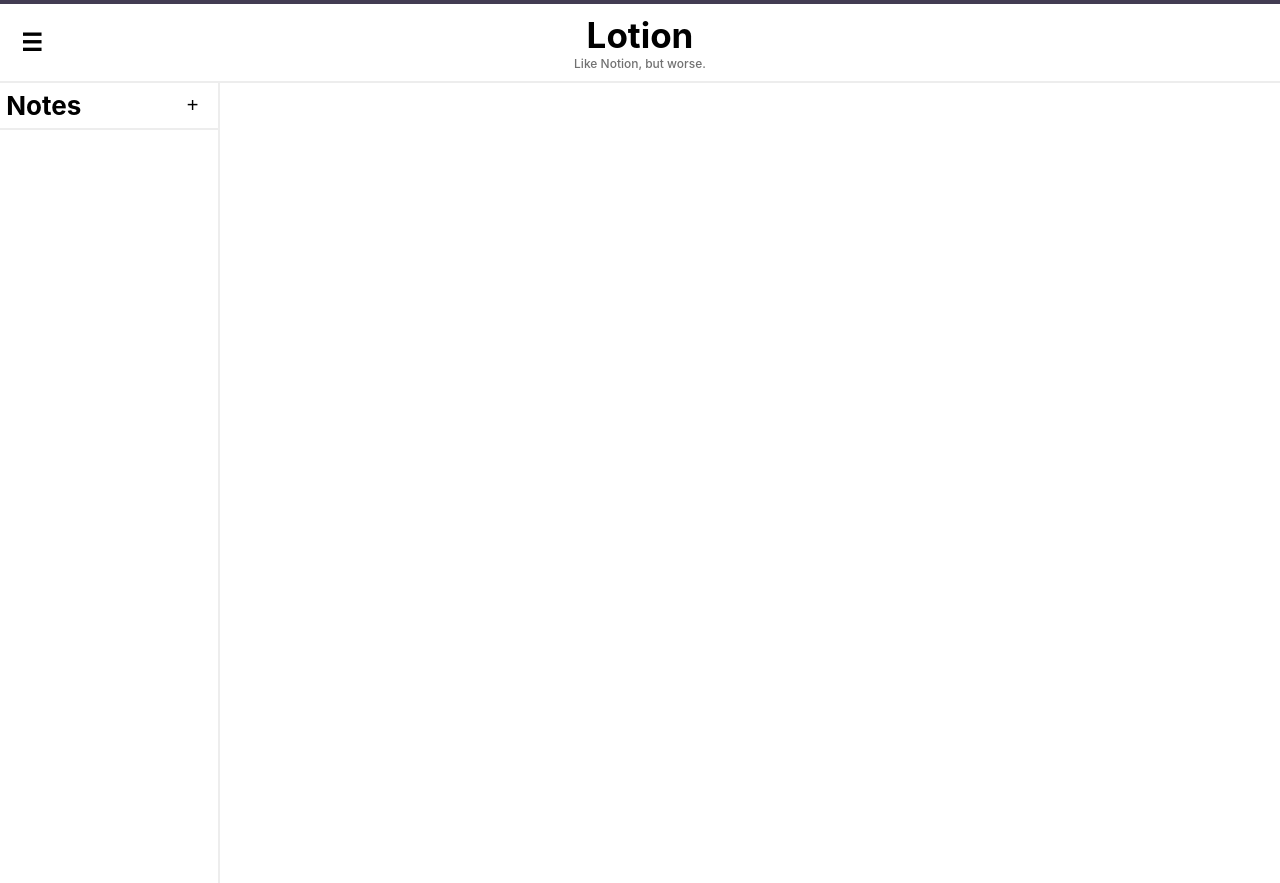
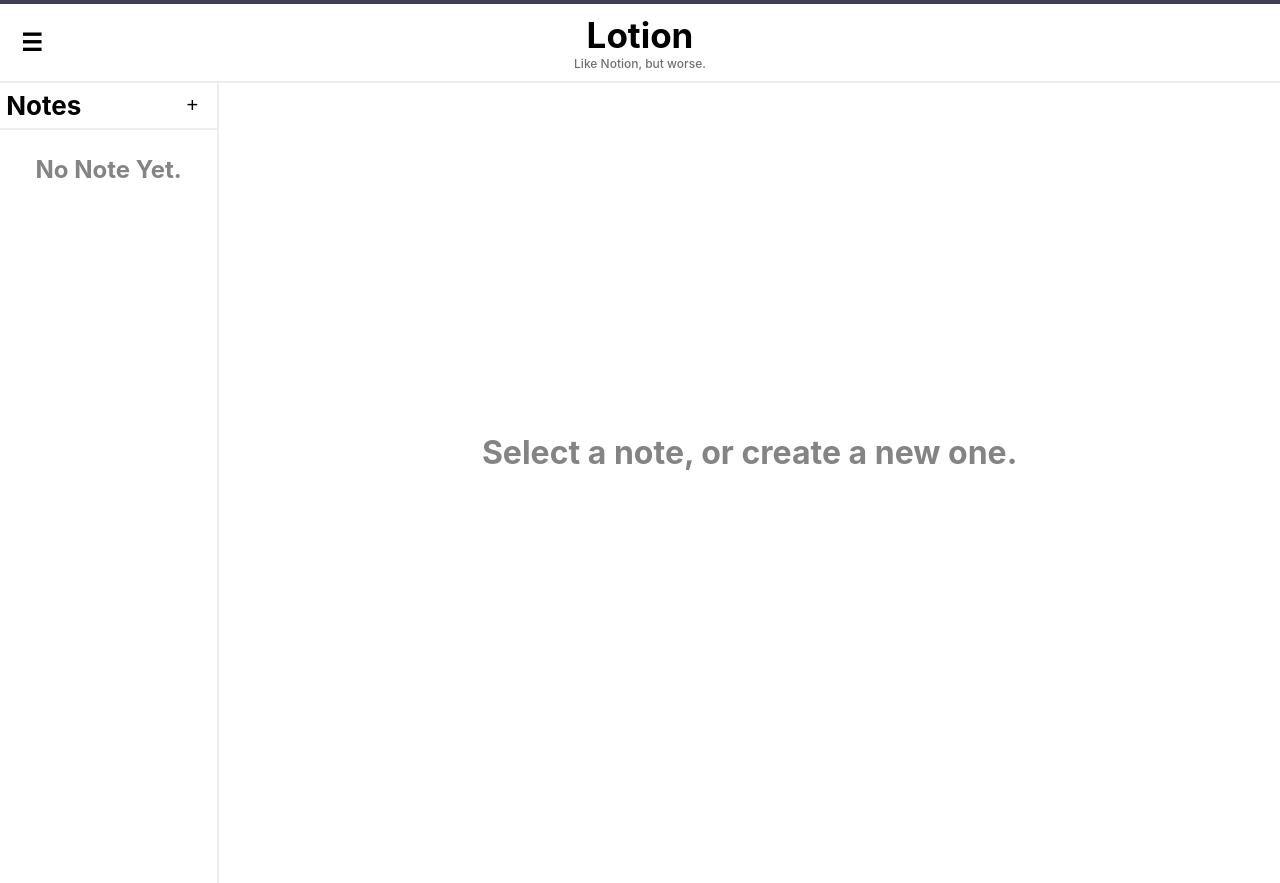
Before and after one commit to Ruvaakaan/ensf381-assign6-personal, a React (Create React App) app: page /users/1 in a window 1280 px wide. Built offline with nearby package versions, Linux system fonts and the light colour scheme.

Commit message:
calendar icon isnt working idk why

```diff
--- a/package.json
+++ b/package.json
@@ -7,7 +7,9 @@
     "@testing-library/react": "^13.4.0",
     "@testing-library/user-event": "^13.5.0",
     "react": "^18.2.0",
+    "react-calendar": "^4.0.0",
     "react-dom": "^18.2.0",
+    "react-icons": "^4.7.1",
     "react-quill": "^2.0.0",
     "react-router-dom": "^6.8.1",
     "react-scripts": "5.0.1",
--- a/src/App.js
+++ b/src/App.js
@@ -2,6 +2,7 @@
 import uuid from "react-uuid";
 import Side from "./Side";
 import Main from "./Main";
+import { BrowserRouter, Routes, Route } from "react-router-dom";
 
 
 
@@ -9,6 +10,7 @@
 {
   const [noteList, setNoteList] = useState([]);
   const [currentNote, setCurrentNote] = useState(false);
+  const [newNoteAdded, setnewNoteAdded] = useState(false);
 
   function addNote()
   {
@@ -21,13 +23,14 @@
     console.log(newNote);
 
     setNoteList([newNote, ...noteList]);
+    setnewNoteAdded(true);
 
   };
 
   function deleteNote(deleteId)
   {
     const answer = window.confirm("Are you sure you want to delete this note?");
-    if (answer)
+    if(answer)
     {
     setNoteList(noteList.filter((note) => note.id != deleteId));
     }
@@ -53,17 +56,24 @@
         </div>
       </div>
       <div id="middle">
+        {/* <BrowserRouter>
+          <Routes>
+            <Route path="/users/:userId" element={<User />}></Route>
+          </Routes>
+        </BrowserRouter> */}
         <Side
           noteList={noteList}
           addNote={addNote}
           currentNote={currentNote}
           setCurrentNote={setCurrentNote}
+          newNoteAdded={newNoteAdded}
         ></Side>
         <Main
           noteList={noteList}
           deleteNote={deleteNote}
           // getCurrentNote={getCurrentNote()}
           saveNote={saveNote}
+          newNoteAdded={newNoteAdded}
         ></Main>
       </div>
     </>
--- a/src/Main.js
+++ b/src/Main.js
@@ -1,14 +1,31 @@
 import { useState } from 'react';
 import ReactQuill from 'react-quill';
 import 'react-quill/dist/quill.snow.css';
+import Calendar from "react-calendar";
+import "react-calendar/dist/Calendar.css";
+import { FaCalendarAlt } from 'react-icons/fa';
 
-function Main({noteList, saveNote, deleteNote}) {
+function Main({noteList, saveNote, deleteNote, newNoteAdded}) {
 
   const [noteContent, setNoteContent] = useState('');
+  const [date, setDate] = useState(new Date());
+  const [showCalendar, setShowCalendar] = useState(false);
 
   const handleChange = (value) => {
     setNoteContent(value);
   };
+
+  const handleCalendarButtonClick = () => {
+    setShowCalendar(!showCalendar);
+  }
+
+  if (!newNoteAdded || noteList.length == 0) {
+    return (
+      <div id="mainBox">
+        <div id="mainNoteMessage">Select a note, or create a new one.</div>
+      </div>
+    );
+  }
 
   return (
     <>
@@ -40,12 +57,25 @@
                 onClick={() => deleteNote(note.id)}
                 id="deleteNote"
                 >Delete</button>
+                <button
+                onClick={handleCalendarButtonClick}
+                id="calendarButton"
+                ><FaCalendarAlt /></button>
               </div>
             </div>
 
             <div id="noteEdit">
-              <ReactQuill placeholder="Write your note here..." value={noteContent} onChange={handleChange} />
+              <ReactQuill
+              placeholder="Write your note here..."
+              value={noteContent}
+              onChange={handleChange} />
             </div>
+
+            {showCalendar &&
+              <div id="calendarWrapper">
+                <Calendar value={date} onChange={setDate} />
+              </div>
+            }
         </div>
 
       ))}
--- a/src/Side.js
+++ b/src/Side.js
@@ -1,8 +1,25 @@
 import { useState } from "react";
 import uuid from "react";
 
-function Side({noteList, addNote, currentNote, setCurrentNote})
+function Side({noteList, addNote, currentNote, setCurrentNote, newNoteAdded})
 {
+
+  if (!newNoteAdded || noteList.length == 0) {
+    return (
+
+      <div id="sideBox">
+        <div id="sideTitle">
+          &nbsp;Notes
+          <button
+            onClick={addNote}
+            id="addNote"
+          >+</button>
+        </div>
+        <div id="sideNoteMessage">No Note Yet.</div>
+      </div>
+
+    );
+  }
 
   return (
     <>
--- a/src/index.css
+++ b/src/index.css
@@ -67,6 +67,14 @@
   flex-direction: column;
   border-right: 2px solid#EDEDED;
   position: relative;
+}
+
+#sideNoteMessage {
+  font-size: 1.5rem;
+  font-weight: bold;
+  text-align: center;
+  color: #838483;
+  margin-top: 25px
 }
 
 #sideTitle {
@@ -153,6 +161,16 @@
   flex-direction: column;
 }
 
+#mainNoteMessage {
+  font-size: 2rem;
+  font-weight: bold;
+  text-align: center;
+  align-items: center;
+  color: #838483;
+  margin-top: 350px;
+
+}
+
 #noteTop {
   /* background-color: darkblue; */
   display: flex;
@@ -211,14 +229,6 @@
   color: white;
 }
 
-
-#noteEdit {
-  /* background-color: blueviolet; */
-  margin: -1px;
-  /* margin-right: -1px; */
-
-}
-
 .ql-container.ql-snow {
   border: none !important;
   height: calc(100vh-100);
@@ -227,25 +237,15 @@
   padding: 0;
 }
 
-ql-toolbar.ql-snow {
-  border: none !important;
+.ql-toolbar.ql-snow {
+  border-right: none !important;
+  border-left: none !important;
+  border-top: none !important;
+  border-bottom: 2px solid#EDEDED !important;
 }
 
-
-
-
-
-
-
-
-
-
-p {
-  margin: 0;
-  padding: 0;
-}
-
-a {
-  color: inherit;
-  text-decoration: none;
-}
+/* #noteEdit.ql-placeholder {
+  font-style: italic;
+  color: black;
+  font-size: xx-large;
+} */
```
Also changed, not shown: 1 other file (tests, documents, lock files or other folders).
